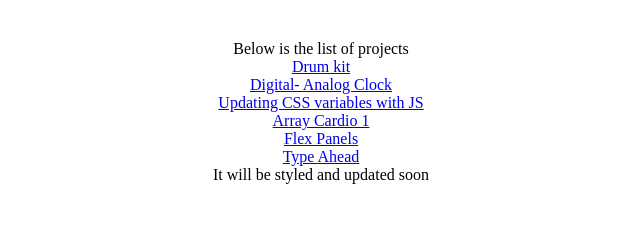
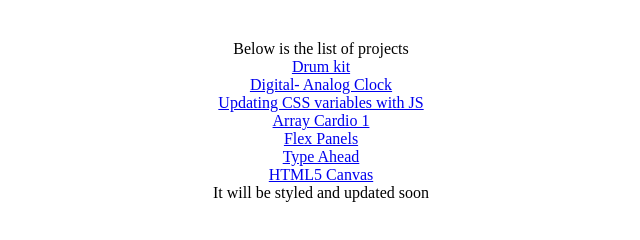
Before and after one commit to srivenkat13/JS30, a plain HTML site: page index.html in a window 1280 px wide. Shown: the whole page, without its empty margins (319-959 px from the left). Drawn offline with Linux system fonts and the light colour scheme.

Commit message:
day 7 added to index

```diff
--- a/index.html
+++ b/index.html
@@ -23,6 +23,8 @@
     <br>
     <a href="06-Type-Ahead/">Type Ahead</a>
     <br>
+    <a href="08-HTML5-canvas/">HTML5 Canvas </a>
+    <br>
 
 
     <footer>It will be styled and updated soon</footer>
```
